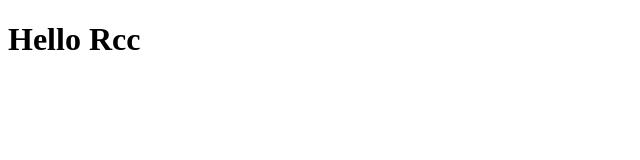
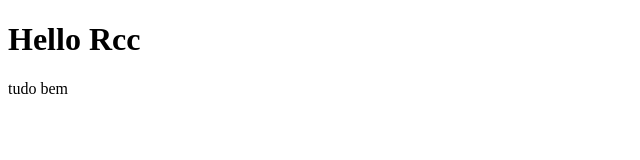
Before and after one commit to rosacris4/teste, a plain HTML site: page index.html in a window 1280 px wide. Shown: the full height of the page, 0-640 px from the left. Drawn offline with Linux system fonts and the light colour scheme.

Commit message:
acrescentando uma tag p

```diff
--- a/index.html
+++ b/index.html
@@ -8,5 +8,6 @@
 </head>
 <body>
     <h1>Hello Rcc</h1>
+    <p>tudo bem</p>
 </body>
 </html>
```
